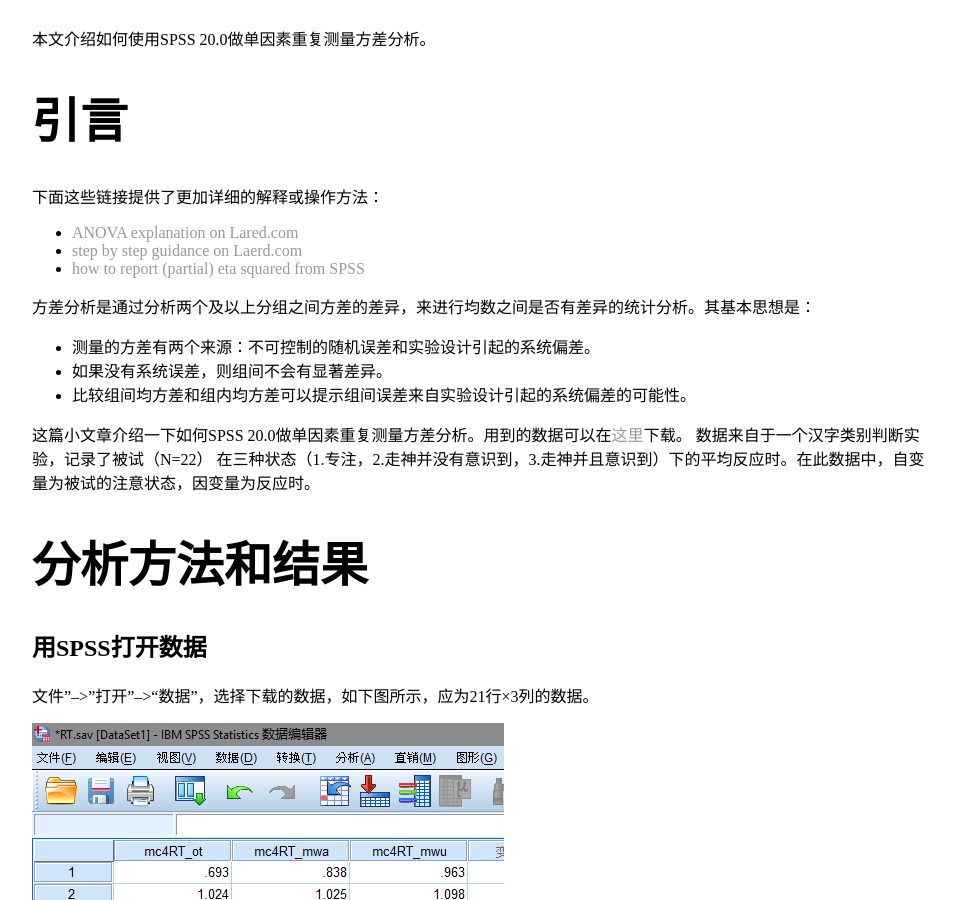
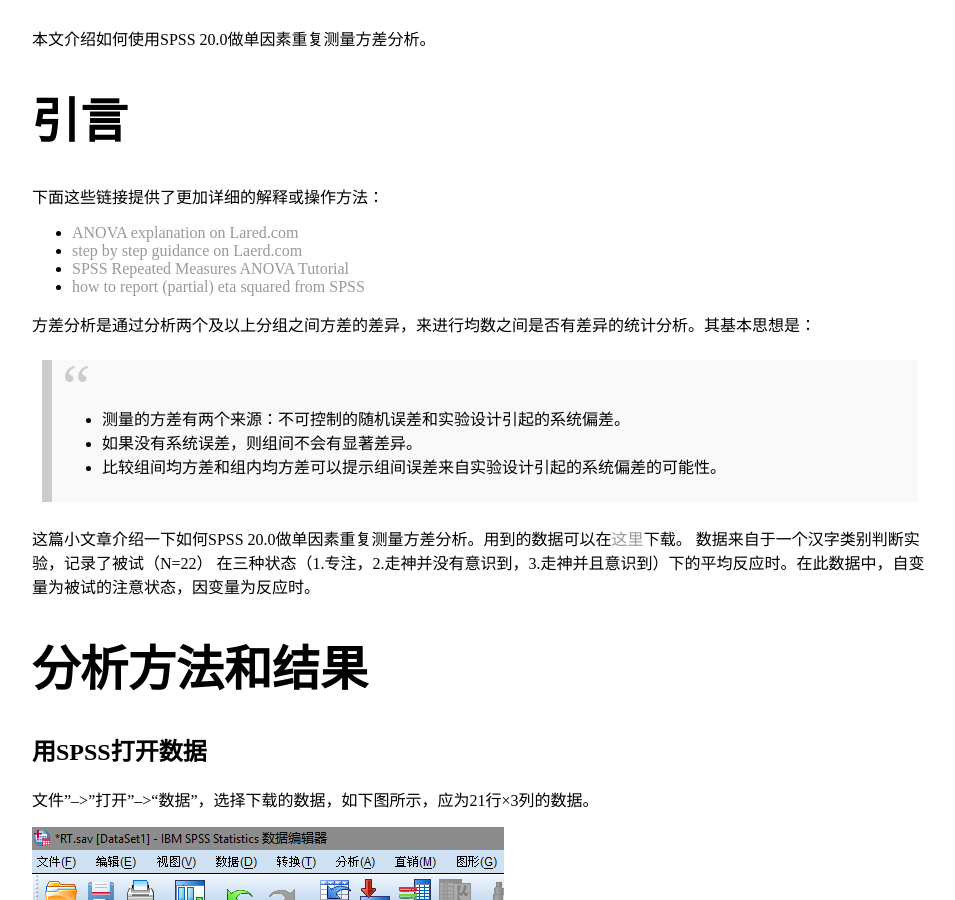
Before and after one commit to neurosciencetao/neurosciencetao.github.io, a Jekyll site: the page built from _posts/2017-07-11-Repeated-ANOVA-for-univariate-single-factor-design.md, in a window 1280 px wide and 900 px high, scrolled down 357 px. Shown: the whole window, without its empty margins (160-1115 px from the left). Built offline with Jekyll 4.4.1, drawn with Linux system fonts in a browser that asks for light colours.

Commit message:
minor update on poster_rANOVA

```diff
--- a/_posts/2017-07-11-Repeated-ANOVA-for-univariate-single-factor-design.md
+++ b/_posts/2017-07-11-Repeated-ANOVA-for-univariate-single-factor-design.md
@@ -11,12 +11,13 @@
 下面这些链接提供了更加详细的解释或操作方法：
 - [ANOVA explanation on Lared.com](https://statistics.laerd.com/statistical-guides/repeated-measures-anova-statistical-guide.php)
 - [step by step guidance on Laerd.com](https://statistics.laerd.com/spss-tutorials/one-way-anova-repeated-measures-using-spss-statistics.php)
+- [SPSS Repeated Measures ANOVA Tutorial](https://www.spss-tutorials.com/spss-repeated-measures-anova/)
 - [how to report (partial) eta squared from SPSS](https://www.spss-tutorials.com/spss-partial-eta-squared/)
 
 方差分析是通过分析两个及以上分组之间方差的差异，来进行均数之间是否有差异的统计分析。其基本思想是：
-- 测量的方差有两个来源：不可控制的随机误差和实验设计引起的系统偏差。
-- 如果没有系统误差，则组间不会有显著差异。
-- 比较组间均方差和组内均方差可以提示组间误差来自实验设计引起的系统偏差的可能性。
+> - 测量的方差有两个来源：不可控制的随机误差和实验设计引起的系统偏差。
+> - 如果没有系统误差，则组间不会有显著差异。
+> - 比较组间均方差和组内均方差可以提示组间误差来自实验设计引起的系统偏差的可能性。
 
 这篇小文章介绍一下如何SPSS 20.0做单因素重复测量方差分析。用到的数据可以在[这里](/img/poster_ANOVA/RT.sav)下载。
 数据来自于一个汉字类别判断实验，记录了被试（N=22） 在三种状态（1.专注，2.走神并没有意识到，3.走神并且意识到）下的平均反应时。在此数据中，自变量为被试的注意状态，因变量为反应时。
```
